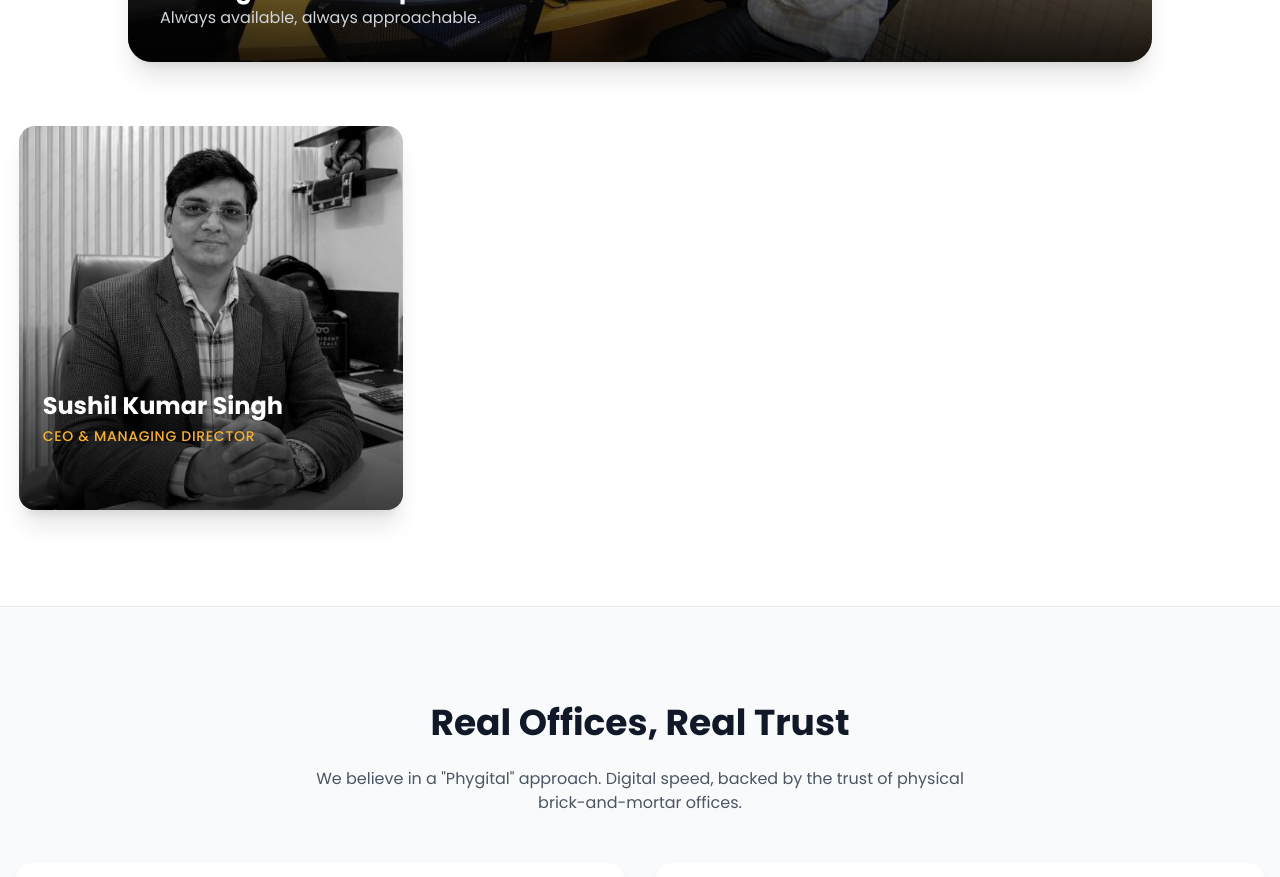
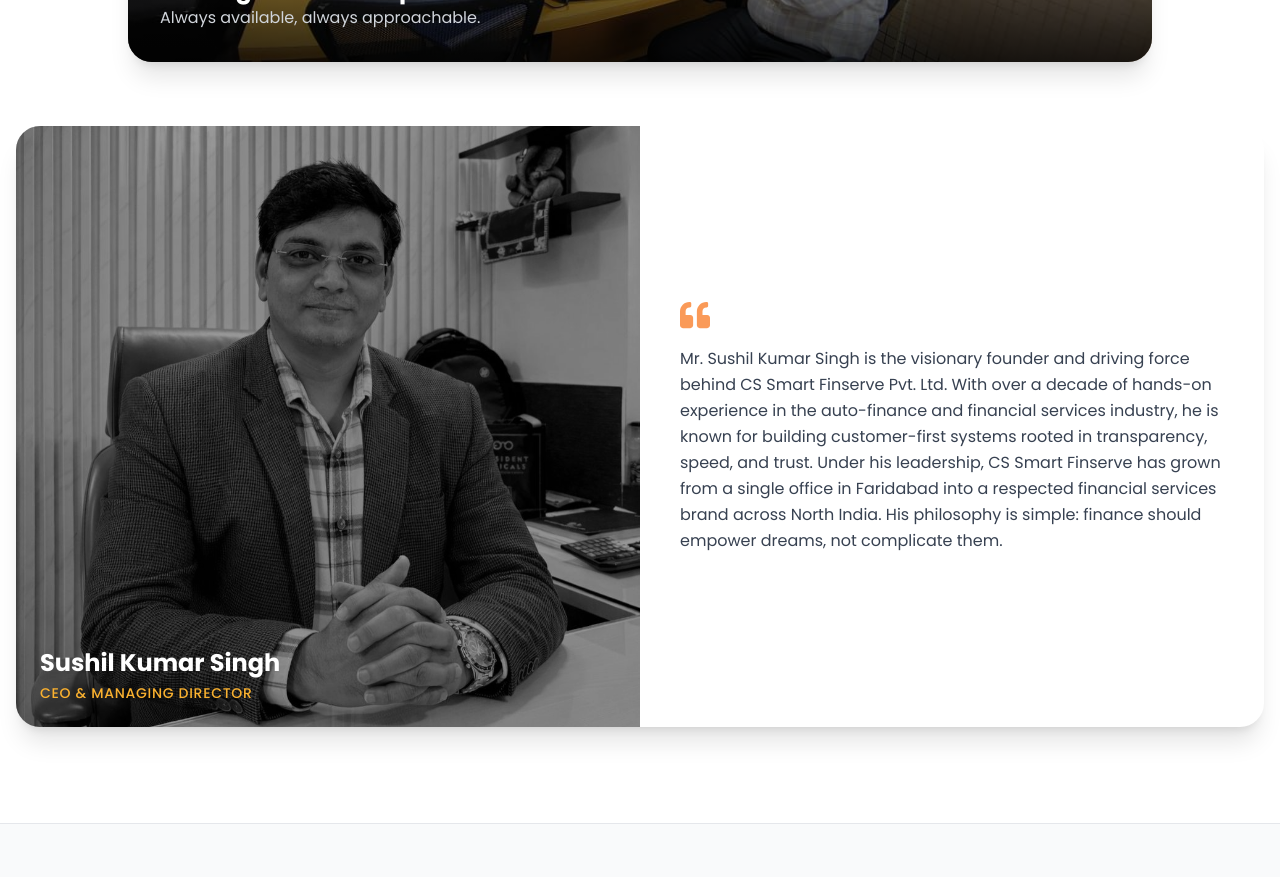
Before and after one commit to M85vik/CSmart-Fintech-Solutions, a React (Vite) app in the folder frontend/: page /about in a window 1280 px wide. Shown: the part 2920-3797 px from the top of the page. Built offline with nearby package versions, Linux system fonts and the light colour scheme; no server answers.

Commit message:
fix: Minor UI changes

```diff
--- a/frontend/src/components/about/LeadershipCard.jsx
+++ b/frontend/src/components/about/LeadershipCard.jsx
@@ -1,46 +1,40 @@
 // File: src/components/about/LeadershipCard.jsx
 import { motion } from 'framer-motion';
-import { FaLinkedinIn, FaTwitter } from 'react-icons/fa';
+import { FaQuoteLeft } from 'react-icons/fa';
 
-export default function LeadershipCard({ name, role, image, delay }) {
+export default function LeadershipCard({ name, role, image, bio, delay }) {
   return (
     <motion.div
       initial={{ opacity: 0, y: 50 }}
       whileInView={{ opacity: 1, y: 0 }}
       viewport={{ once: true }}
       transition={{ duration: 0.5, delay }}
-      className="group relative w-full max-w-sm mx-auto"
+      className="group w-full mx-auto bg-white rounded-3xl shadow-xl overflow-hidden flex flex-col md:flex-row min-h-[24rem]"
     >
-      <div className="relative h-96 w-full overflow-hidden rounded-2xl shadow-xl">
-        {/* Image */}
+      {/* LEFT: IMAGE */}
+      <div className="md:w-1/2 relative min-h-[24rem]">
         <img
           src={image}
           alt={name}
-          className="h-full w-full object-cover transition-transform duration-700 group-hover:scale-110 grayscale group-hover:grayscale-0"
+          className="h-full w-full object-cover grayscale transition-all duration-700 group-hover:grayscale-0 group-hover:scale-105"
         />
+        <div className="absolute inset-0 bg-black/40"></div>
 
-        {/* Overlay Gradient */}
-        <div className="absolute inset-0 bg-gradient-to-t from-black/90 via-black/20 to-transparent opacity-80 group-hover:opacity-60 transition-opacity duration-300"></div>
-
-        {/* Text Content */}
-        <div className="absolute bottom-0 left-0 w-full p-6 translate-y-2 group-hover:translate-y-0 transition-transform duration-300">
-          <h3 className="text-2xl font-bold text-white">{name}</h3>
-          <p className="text-brand-secondary font-medium uppercase tracking-wider text-sm mt-1">{role}</p>
-
-          {/* Social Icons (Optional decorative) */}
-          <div className="flex space-x-4 mt-4 opacity-0 group-hover:opacity-100 transition-opacity duration-500 delay-100">
-            <div className="p-2 bg-white/20 rounded-full text-white hover:bg-brand-primary hover:text-white cursor-pointer transition-colors">
-                <FaLinkedinIn />
-            </div>
-            <div className="p-2 bg-white/20 rounded-full text-white hover:bg-brand-primary hover:text-white cursor-pointer transition-colors">
-                <FaTwitter />
-            </div>
-          </div>
+        <div className="absolute bottom-6 left-6 right-6 text-white">
+          <h3 className="text-2xl font-bold">{name}</h3>
+          <p className="text-brand-secondary font-medium uppercase tracking-wider text-sm mt-1">
+            {role}
+          </p>
         </div>
       </div>
 
-      {/* Decorative Border */}
-      <div className="absolute -inset-2 border-2 border-brand-primary rounded-3xl opacity-0 group-hover:opacity-100 scale-95 group-hover:scale-100 transition-all duration-500 -z-10"></div>
+      {/* RIGHT: BIO */}
+      <div className="md:w-1/2 p-10 flex flex-col justify-center h-full">
+        <FaQuoteLeft className="text-brand-primary text-3xl mb-4 opacity-80" />
+        <p className="text-gray-700 leading-relaxed text-base">
+          {bio}
+        </p>
+      </div>
     </motion.div>
   );
 }
--- a/frontend/src/pages/About.jsx
+++ b/frontend/src/pages/About.jsx
@@ -13,7 +13,8 @@ const leadership = [
   {
     name: "Sushil Kumar Singh",
     role: "CEO & Managing Director",
-    image: "/Sushil_Kumar_Singh.jpeg" // Updated
+    image: "/Sushil_Kumar_Singh.jpeg",
+    bio: "Mr. Sushil Kumar Singh is the visionary founder and driving force behind CS Smart Finserve Pvt. Ltd. With over a decade of hands-on experience in the auto-finance and financial services industry, he is known for building customer-first systems rooted in transparency, speed, and trust. Under his leadership, CS Smart Finserve has grown from a single office in Faridabad into a respected financial services brand across North India. His philosophy is simple: finance should empower dreams, not complicate them."
   },
   // {
   //   name: "Sachin Arora",
@@ -52,7 +53,7 @@ export default function About() {
   return (
     <>
       <Helmet>
-        <title>About Us | CS Smart Finserv - The People Behind Your Dreams</title>
+        <title>About Us | CS Smart Finserve - The People Behind Your Dreams</title>
       </Helmet>
 
       <div className="bg-white min-h-screen font-sans overflow-x-hidden">
@@ -213,7 +214,7 @@ export default function About() {
             </motion.div>
 
             {/* Individual Cards */}
-            <div className="grid md:grid-cols-3 gap-10">
+            <div className="grid md:grid-cols-1 gap-10">
               {leadership.map((leader, index) => (
                 <LeadershipCard key={index} {...leader} delay={index * 0.2} />
               ))}
--- a/frontend/src/pages/services/AutoLoanPage.jsx
+++ b/frontend/src/pages/services/AutoLoanPage.jsx
@@ -31,7 +31,7 @@ const HeroSection = ({ onApply, onNavigate }) => (
     bgcolor: '#000',
     color: '#fff',
     pt: { xs: 8, md: 15 },
-    pb: { xs: 20, md: 25 },
+    pb: { xs: 8, md: 30 },
     overflow: 'visible'
   }}>
     <Box sx={{
@@ -72,16 +72,28 @@ const HeroSection = ({ onApply, onNavigate }) => (
       </Box>
     </Container>
     {/* THE 3 PATHS */}
-    <Box sx={{
-      position: 'absolute',
-      bottom: 0,
-      left: 0,
-      width: '100%',
-      transform: 'translateY(40%)',
-      zIndex: 10
-    }}>
-      <Container maxWidth="blg">
-        <Grid container spacing={3}>
+    <Box
+      sx={{
+        position: { xs: 'relative', md: 'absolute' },
+        left: 0,
+        right: 0,
+        bottom: { md: -30 },
+        display: 'flex',
+        justifyContent: 'center',
+        zIndex: 10,
+      }}
+    >
+      <Container maxWidth="lg" sx={{ maxWidth: 1200 }}>
+        <Grid
+          container
+          spacing={3}
+          justifyContent="center"
+          alignItems="stretch"
+          sx={{
+            px: { xs: 2, sm: 0 },
+            flexWrap: { xs: 'wrap', md: 'nowrap' }
+          }}
+        >
           {[
             {
               title: 'New Car Loan',
@@ -102,7 +114,7 @@ const HeroSection = ({ onApply, onNavigate }) => (
               path: '/services/auto-loan/refinance'
             }
           ].map((item, index) => (
-            <Grid item xs={12} md={4} key={index}>
+            <Grid item xs={12} sm={6} md={4} sx={{ minWidth: { md: 340 } }} key={index}>
               <Card
                 onClick={() => onNavigate(item.path)}
                 sx={{
@@ -111,10 +123,14 @@ const HeroSection = ({ onApply, onNavigate }) => (
                   borderRadius: 3,
                   boxShadow: '0 10px 30px rgba(0,0,0,0.15)',
                   textAlign: 'center',
-                  p: 1,
+                  p: { xs: 2, md: 1 },
                   cursor: 'pointer',
-                  transition: 'transform 0.3s',
-                  '&:hover': { transform: 'translateY(-8px)', borderBottom: `5px solid ${ORANGE_MAIN}` }
+                  transition: 'all 0.3s ease',
+                  height: '100%',
+                  '&:hover': {
+                    transform: { md: 'translateY(-8px)' },
+                    borderBottom: `5px solid ${ORANGE_MAIN}`
+                  }
                 }}
               >
                 <CardContent>
@@ -128,6 +144,8 @@ const HeroSection = ({ onApply, onNavigate }) => (
         </Grid>
       </Container>
     </Box>
+    {/* Spacer to reserve space for overlapping cards */}
+    <Box sx={{ height: { xs: 0, md: 180 } }} />
   </Box>
 );
 
@@ -303,9 +321,6 @@ const AutoLoanPage = () => {
         onApply={() => setOpenCallback(true)}
         onNavigate={(path) => navigate(path)}
       />
-      <br />
-      <br />
-      <br />
       {/* 2. Grand Calculator (Connected Apply Button) */}
       <Container maxWidth="md" sx={{ my: 8 }}>
         <EmiCalculator loanType="car" onApply={() => setOpenCallback(true)} />
```
